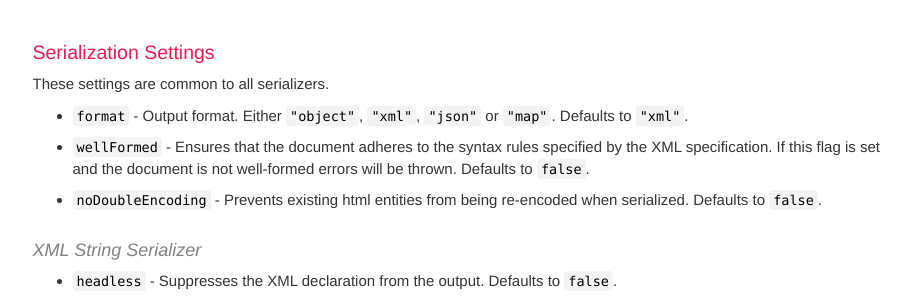
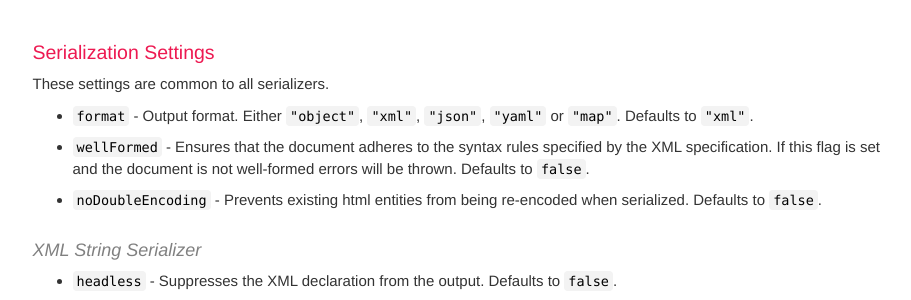
Before and after one commit to oozcitak/xmlbuilder2, a Jekyll site: the page built from docs/pages/serialization.md, in a window 1280 px wide and 900 px high, scrolled down 3417 px. Shown: the part 153-453 px from the top of the window, without its empty margins (330-1241 px from the left). Built offline with Jekyll 4.4.1, drawn with Linux system fonts in a browser that asks for light colours; comment, search, counter and statistics services are not loaded.

Commit message:
Update serialization.md

```diff
--- a/docs/pages/serialization.md
+++ b/docs/pages/serialization.md
@@ -174,7 +174,7 @@ new Map([
 
 These settings are common to all serializers.
 
-* `format` - Output format. Either `"object"`, `"xml"`, `"json"` or `"map"`. Defaults to `"xml"`.
+* `format` - Output format. Either `"object"`, `"xml"`, `"json"`, `"yaml"` or `"map"`. Defaults to `"xml"`.
 * `wellFormed` - Ensures that the document adheres to the syntax rules specified by the XML specification. If this flag is set and the document is not well-formed errors will be thrown. Defaults to `false`.
 * `noDoubleEncoding` - Prevents existing html entities from being re-encoded when serialized. Defaults to `false`.
 
```
